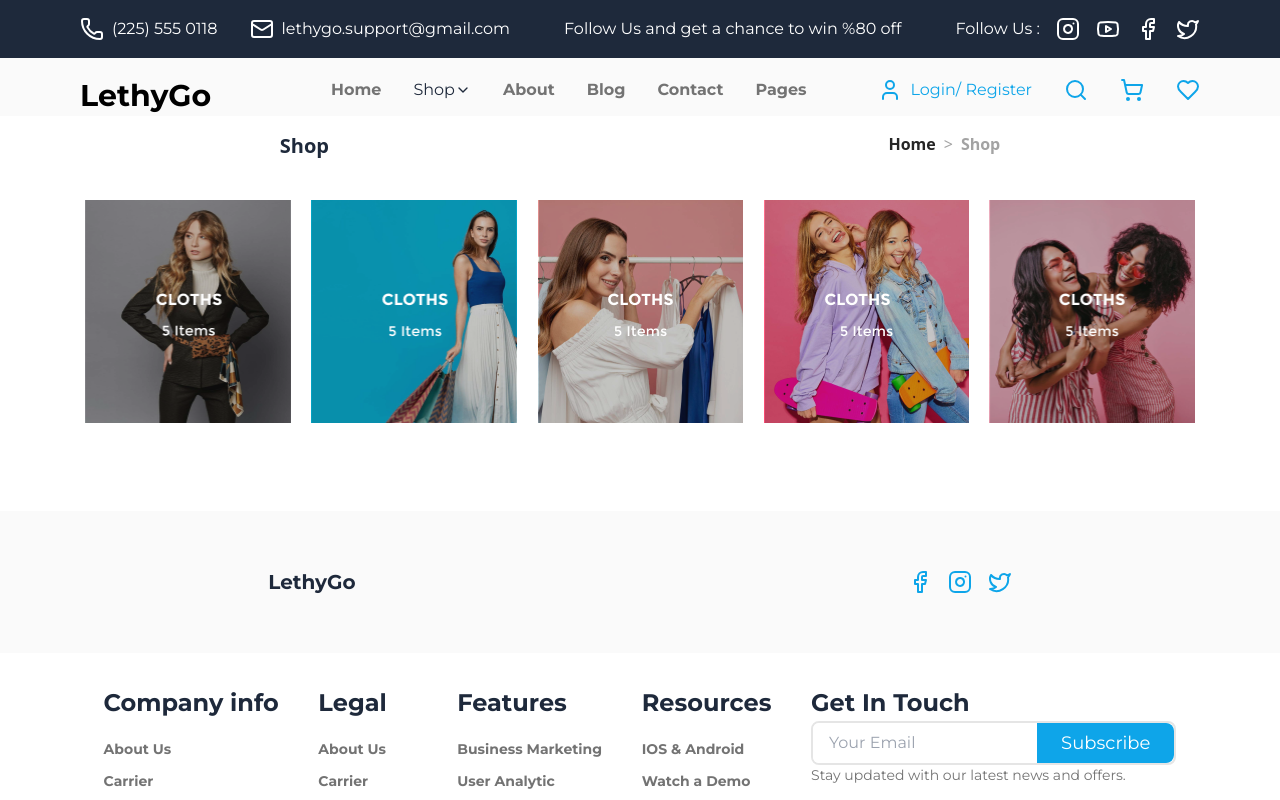
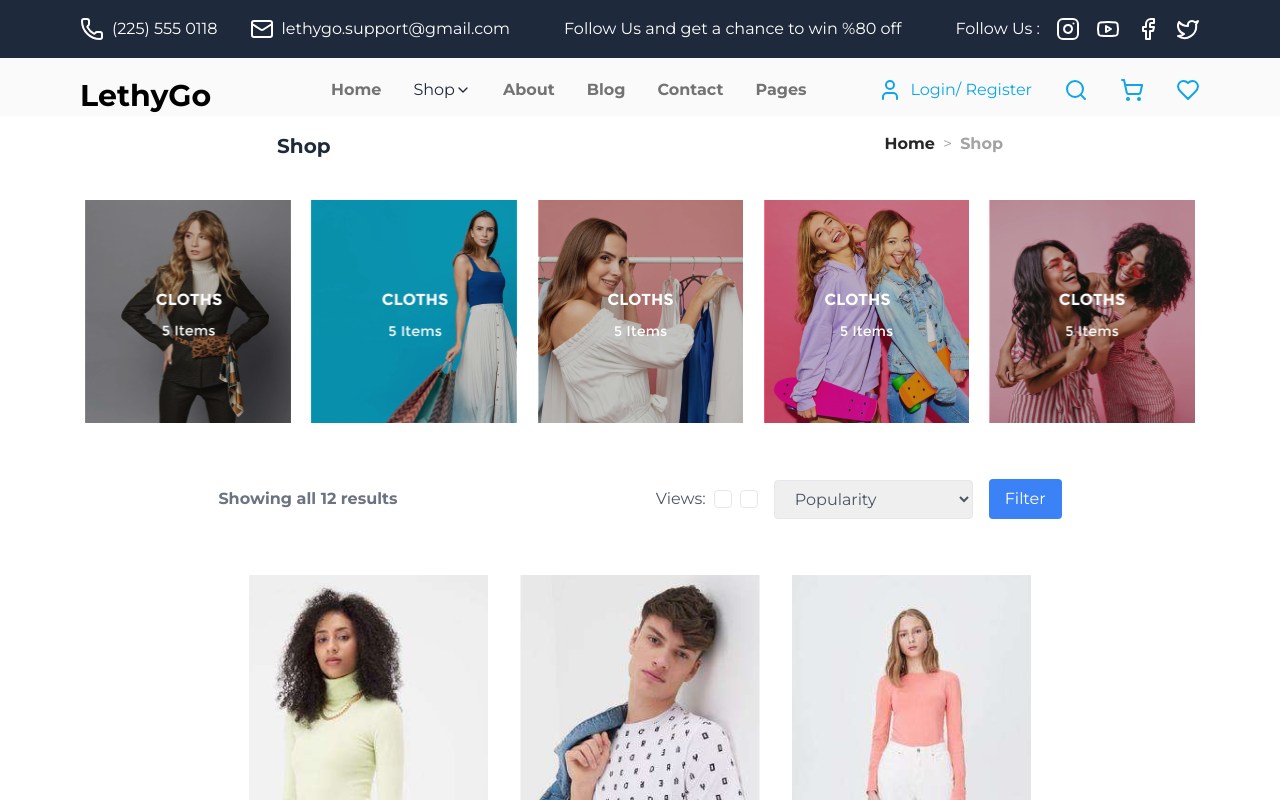
Before and after one commit to Feyzanur-Ak/LethyGo, a React (Vite) app in the folder LethyGo/: page /shop in a window 1280 px wide. Shown: the top 800 px of the page. Built offline with nearby package versions, Linux system fonts and the light colour scheme.

Commit message:
Shop Page düzenlendi-statik olarak

```diff
--- a/LethyGo/src/App.jsx
+++ b/LethyGo/src/App.jsx
@@ -2,6 +2,7 @@ import PageContent from "./layout/PageContent"
 import { Route, Switch  } from "react-router-dom"
 import HomePage from "./pages/HomePage"
 import ShopPage from "./pages/ShopPage"
+import SıgnUpPage from "./pages/SıgnUpPage"
 
 
 function App() {
@@ -13,6 +14,7 @@ function App() {
         <Switch>
           <Route exact path="/" component={HomePage}   />
           <Route exact path="/shop" component={ShopPage}   />
+          <Route exact path="/login" component={SıgnUpPage}   />
           </Switch>
       </PageContent>
 
--- /dev/null
+++ b/LethyGo/src/components/FilterSideBar.jsx
@@ -0,0 +1,41 @@
+
+
+function FilterSideBar() {
+  return (
+    <div className="flex justify-evenly gap-10 items-center py-4 font-montserrat ">
+    {/* Sol taraf: Sonuç sayısı */}
+    <h6 className="text-gray-500  font-bold">Showing all 12 results</h6>
+
+    {/* Sağ taraf: Görünüm, Popülerlik ve Filtre */}
+    <div className="flex items-center gap-4">
+      {/* Görünüm Seçenekleri */}
+      <div className="flex items-center gap-2">
+        <h6 className="text-gray-600 font-medium">Views:</h6>
+        <button className="p-2 border rounded hover:bg-gray-100">
+
+        </button>
+        <button className="p-2 border rounded hover:bg-gray-100">
+
+        </button>
+      </div>
+
+      {/* Popülerlik Seçimi */}
+      <div>
+        <select className="border rounded px-4 py-2 text-gray-600">
+          <option>Popularity</option>
+          <option>Price: Low to High</option>
+          <option>Price: High to Low</option>
+          <option>Newest</option>
+        </select>
+      </div>
+
+      {/* Filtre Butonu */}
+      <button className="px-4 py-2 bg-blue-500 text-white rounded hover:bg-blue-600">
+        Filter
+      </button>
+    </div>
+  </div>
+);
+}
+
+export default FilterSideBar
--- /dev/null
+++ b/LethyGo/src/components/ui-kit/Pagination.jsx
@@ -0,0 +1,26 @@
+
+
+const Pagination = () => {
+  return (
+     <div className="flex justify-center items-center font-bold">
+    <button className="px-6 py-6 border border-gray-300 bg-gray-200 text-gray-500 rounded-l-lg hover:bg-gray-300">
+      First
+    </button>
+    <button className="px-6 py-6 border border-gray-300 bg-white text-blue-500 hover:bg-gray-100">
+      1
+    </button>
+    <button className="px-6 py-6 border border-gray-300 bg-blue-500 text-white  hover:bg-blue-600">
+      2
+    </button>
+    <button className="px-6 py-6 border border-gray-300 bg-white text-blue-500 hover:bg-gray-100">
+      3
+    </button>
+    <button className="px-6 py-6 border border-gray-300 bg-gray-200 text-blue-500 rounded-r-lg hover:bg-gray-300">
+      Next
+    </button>
+  </div>
+);
+
+}
+
+export default Pagination
--- a/LethyGo/src/layout/Header.jsx
+++ b/LethyGo/src/layout/Header.jsx
@@ -92,7 +92,7 @@ const Header = () => {
           <div className="flex justify-end gap-8 cursor-pointer text-sky-500">
             <div className="flex gap-2">
               <User />
-              <span> Login/ Register</span>
+              <Link to="/signup"><span> Login/ Register</span></Link>
             </div>
             <Search />
             <ShoppingCart />
--- a/LethyGo/src/pages/ShopPage.jsx
+++ b/LethyGo/src/pages/ShopPage.jsx
@@ -1,16 +1,26 @@
 import BreadCrumb from "../components/BreadCrumb"
 import ShopCard from "../components/ShopCard"
 import ShopHead from "../components/ShopHead"
-
+import FilterSideBar from "../components/FilterSideBar"
+import ProductCard from "../components/ProductCard"
+import Pagination from "../components/ui-kit/Pagination"
 
 const ShopPage = () => {
   return (
-    <section className="py-4">
+    <section className="py-4 font-montserrat">
       <div className="flex justify-around">
       <ShopHead />
       <BreadCrumb />
       </div>
       <ShopCard />
+      <div>
+        <FilterSideBar />
+      </div>
+      <div className="flex flex-col items-center">
+      <ProductCard />
+      <ProductCard />
+      </div>
+      <Pagination />
     </section>
   )
 }
--- /dev/null
+++ b/LethyGo/src/pages/SıgnUpPage.jsx
@@ -0,0 +1,10 @@
+
+function SıgnUpPage() {
+  return (
+    <div>
+      <h1>SIGN UP</h1>
+    </div>
+  )
+}
+
+export default SıgnUpPage
```
